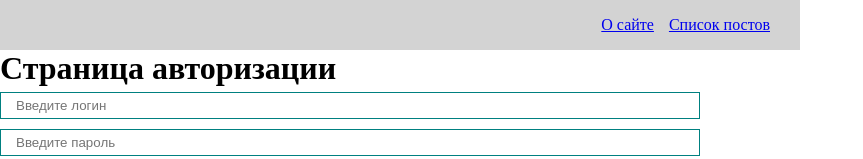
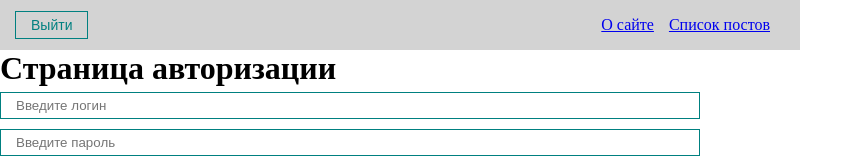
Before and after one commit to antasth/FirstReactProject, a React (Create React App) app: page / in a window 1280 px wide. Shown: the top 159 px of the page, without its empty margins (0-863 px from the left). Built offline with nearby package versions, Linux system fonts and the light colour scheme; the HTML template or start-up script is replaced by a standard one.

Commit message:
add Logout button and save auth state in localStorage

```diff
--- a/src/App.js
+++ b/src/App.js
@@ -1,11 +1,18 @@
 import { BrowserRouter } from 'react-router-dom';
 import MyNavbar from './components/UI/navbar/MyNavbar';
 import AppRouter from './components/AppRouter';
-import { useState } from 'react';
+import { useState, useEffect } from 'react';
 import { AuthContext } from './context';
 
 function App() {
   const [isAuth, setIsAuth] = useState(false)
+
+  useEffect(() => {
+    if(localStorage.getItem('auth')) {
+      setIsAuth(true)
+    }
+  }, [])
+
   return (
     <AuthContext.Provider value={{
       isAuth,
--- a/src/components/UI/navbar/MyNavbar.jsx
+++ b/src/components/UI/navbar/MyNavbar.jsx
@@ -1,9 +1,20 @@
-import React from 'react';
+import React, { useContext } from 'react';
 import { Link } from 'react-router-dom';
+import { AuthContext } from '../../../context';
+import MyButton from '../button/MyButton'
 
 const MyNavbar = () => {
+  const {isAuth, setIsAuth} = useContext(AuthContext)
+
+  const logout = () => {
+    setIsAuth(false)
+    localStorage.removeItem('auth')
+  }
    return (
       <div className='navbar'>
+        <MyButton onClick={logout}>
+          Выйти
+          </MyButton>
       <div className="navbar__links">
         <Link to='/about'>О сайте</Link>
         <Link to='/posts'>Список постов</Link>
--- a/src/pages/Login.jsx
+++ b/src/pages/Login.jsx
@@ -8,6 +8,7 @@ const Login = () => {
    const login = event => {
       event.preventDefault()
       setIsAuth(true)
+      localStorage.setItem('auth', 'true')
    }
    return (
       <div>
```
Also changed, not shown: src/pages/PostIdPage.jsx (+4 -3 lines).
